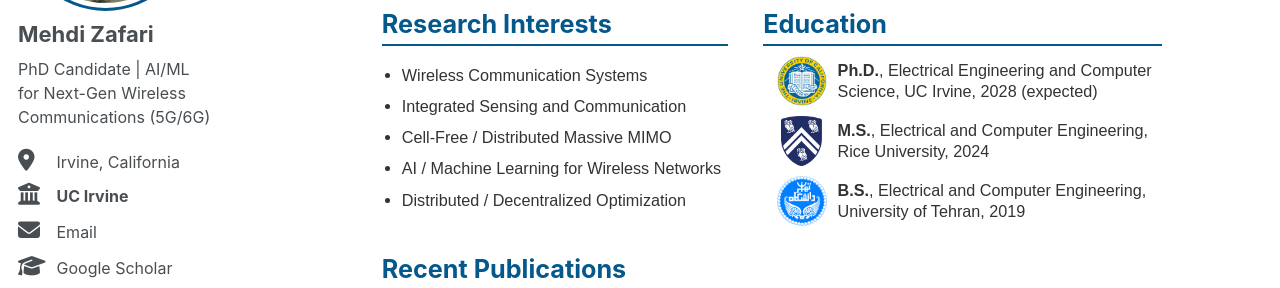
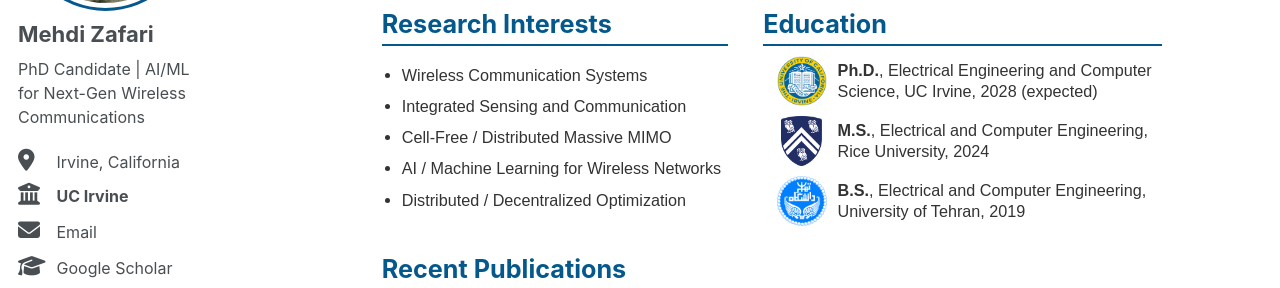
Before and after one commit to MehdiZD97/mehdizd97.github.io, a Jekyll site: the page built from _pages/about.md, in a window 1280 px wide. Shown: the part 270-558 px from the top of the page. Built offline with Jekyll 4.4.1, drawn with Linux system fonts in a browser that asks for light colours; some web fonts are replaced.

Commit message:
Update bio

```diff
--- a/_config.yml
+++ b/_config.yml
@@ -34,7 +34,7 @@
   name             : "Mehdi Zafari"
   pronouns         : # example: "she/her"
 #  bio              : "PhD Student | AI/ML-Driven Wireless Systems Researcher"
-  bio              : "PhD Candidate | AI/ML for Next-Gen Wireless Communications (5G/6G)"
+  bio              : "PhD Candidate | AI/ML for Next-Gen Wireless Communications"
   location         : "Irvine, California"
   employer         : "https://uci.edu/"
   uri              : # "https://mehdizd97.github.io/"
```
